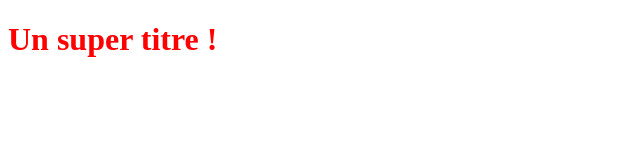
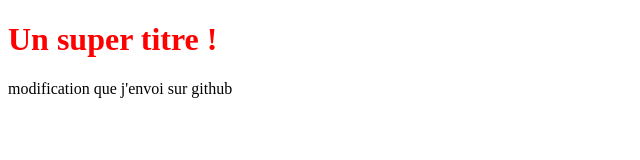
Before and after one commit to florentcussatlegras/OpenclassroomsProject, a plain HTML site: page index.html in a window 1280 px wide. Shown: the whole page, without its empty margins (0-640 px from the left). Drawn offline with Linux system fonts and the light colour scheme.

Commit message:
Modification index

```diff
--- a/index.html
+++ b/index.html
@@ -6,5 +6,6 @@
 </head>
 <body>
     <h1>Un super titre !</h1>
+    modification que j'envoi sur github
 </body>
 </html>
```
